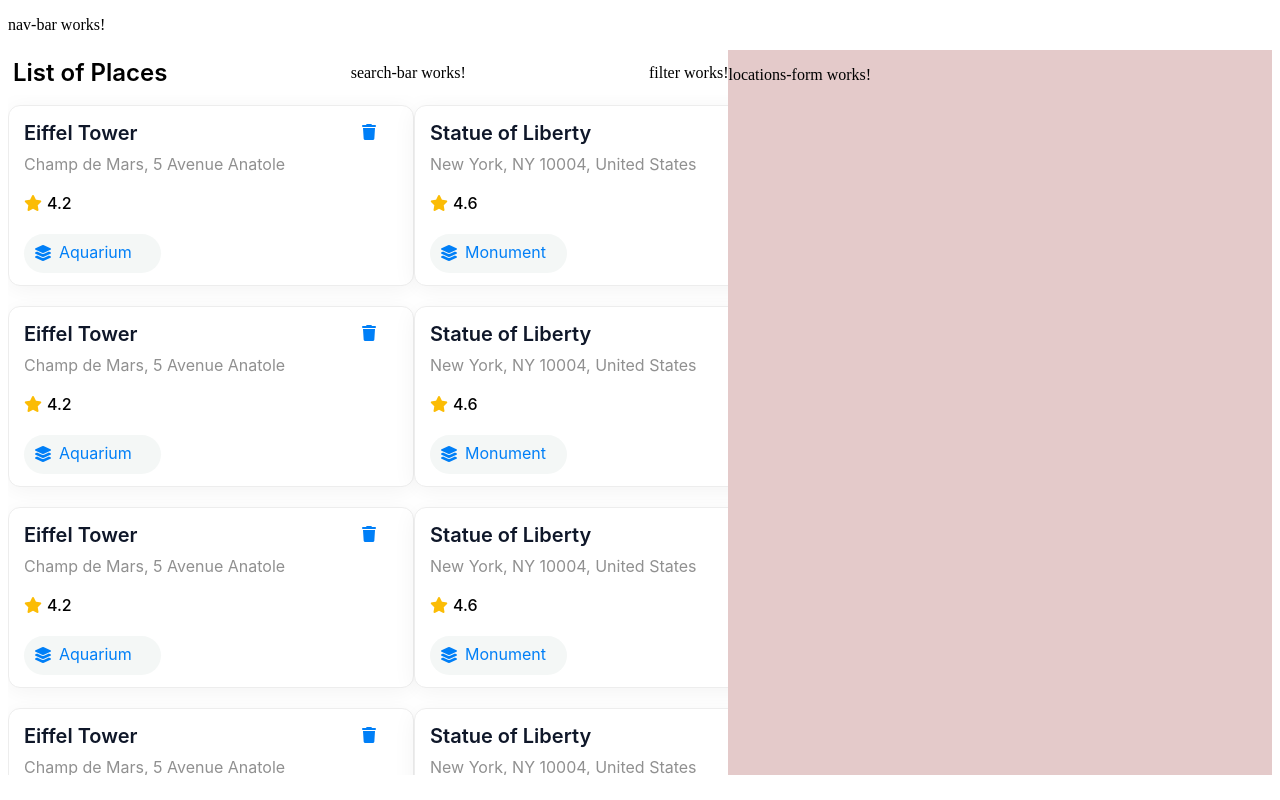
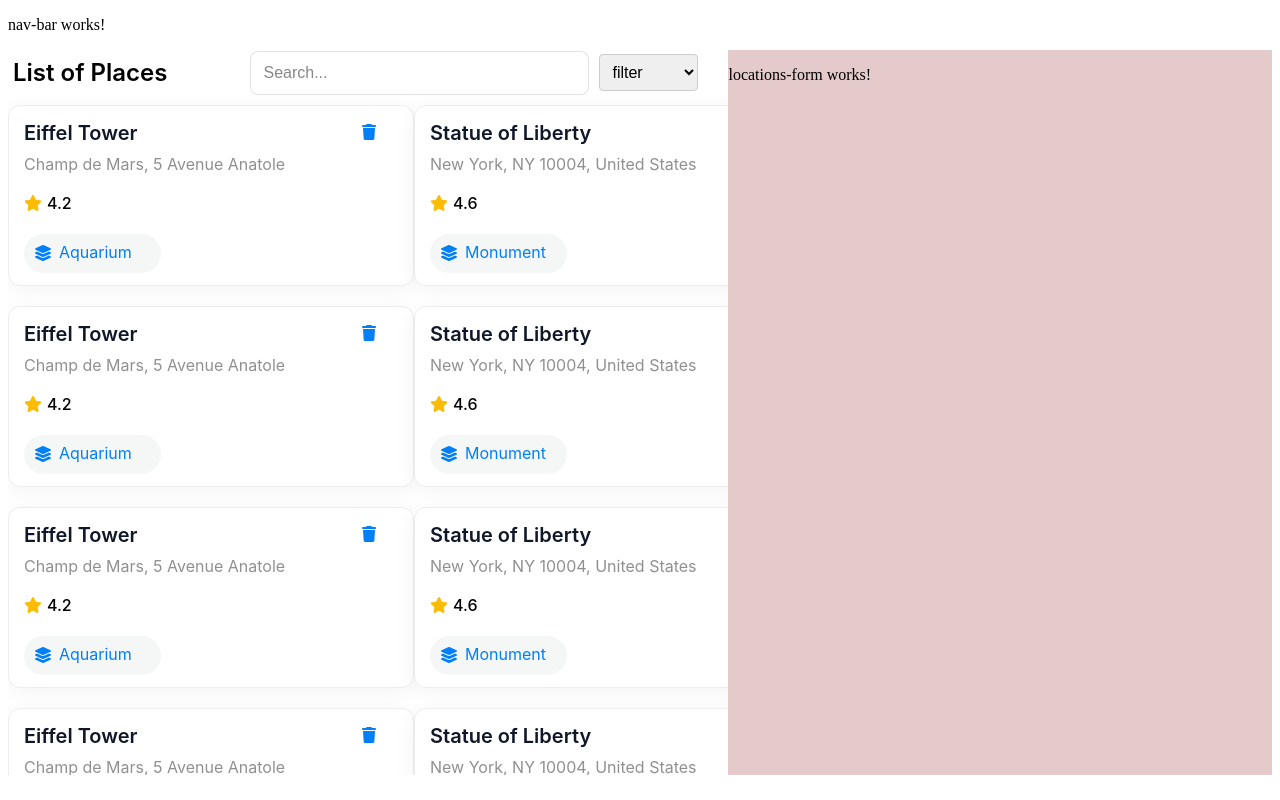
Before and after one commit to ZeinabIb/TourismBackoffice-v2, an Angular app: page / in a window 1280 px wide. Built offline with nearby package versions, Linux system fonts and the light colour scheme.

Commit message:
search bar and filter

```diff
--- a/src/app/locations-list/filter/filter.component.css
+++ b/src/app/locations-list/filter/filter.component.css
@@ -0,0 +1,16 @@
+.filter-container {
+   margin-right: 30px;
+
+  }
+
+  .filter-label {
+    margin-right: 10px;
+    font-size: 16px;
+  }
+
+  .filter-select {
+    padding: 8px;
+    border: 1px solid #ccc;
+    border-radius: 4px;
+    font-size: 16px;
+  }
--- a/src/app/locations-list/filter/filter.component.html
+++ b/src/app/locations-list/filter/filter.component.html
@@ -1 +1,8 @@
-<p>filter works!</p>
+<div class="filter-container">
+    <select id="filter-select" class="filter-select">
+      <option value="" disabled selected>filter</option>
+      <option value="option1">Option 1</option>
+      <option value="option2">Option 2</option>
+      <option value="option3">Option 3</option>
+    </select>
+  </div>
--- a/src/app/locations-list/locations-list.component.css
+++ b/src/app/locations-list/locations-list.component.css
@@ -10,6 +10,7 @@
     opacity: 0px;
 
 
+
 }
 
 .container {
@@ -17,6 +18,7 @@
     grid-template-columns: repeat(2, 1fr);
     overflow: auto;
     height: 85vh;
+
 
   }
 
@@ -28,4 +30,12 @@ line-height: 36px;
 color:  #000000;
 margin-left: 5px;
 
+
   }
+
+  .search-and-filter{
+
+
+    display: flex;
+    align-items: center;
+  }
--- a/src/app/locations-list/locations-list.component.html
+++ b/src/app/locations-list/locations-list.component.html
@@ -1,8 +1,10 @@
 
 <div class="header">
     <h1 class="title">List of Places</h1>
-    <app-search></app-search>
-    <app-filter></app-filter>
+    <div class="search-and-filter">
+        <app-search></app-search>
+        <app-filter></app-filter>
+      </div>
 </div>
 
 <div class="container">
--- a/src/app/locations-list/search-bar/search-bar.component.css
+++ b/src/app/locations-list/search-bar/search-bar.component.css
@@ -0,0 +1,21 @@
+.search-container {
+    display: flex;
+    align-items: center;
+    justify-content: center;
+    padding: 10px;
+
+  }
+
+  .search-input {
+    width: 333px;
+    height: 40px;
+    Padding:4px, 8px, 4px, 20px;
+    border-radius: 8px;
+    font-size: 16px;
+    border: 1px solid #C5C5C580
+  }
+
+  .search-input::placeholder {
+    color: #888;
+   padding: 10px;
+  }
--- a/src/app/locations-list/search-bar/search-bar.component.html
+++ b/src/app/locations-list/search-bar/search-bar.component.html
@@ -1 +1,3 @@
-<p>search-bar works!</p>
+<div class="search-container">
+    <input type="text" placeholder="Search..." class="search-input" />
+  </div>
```
